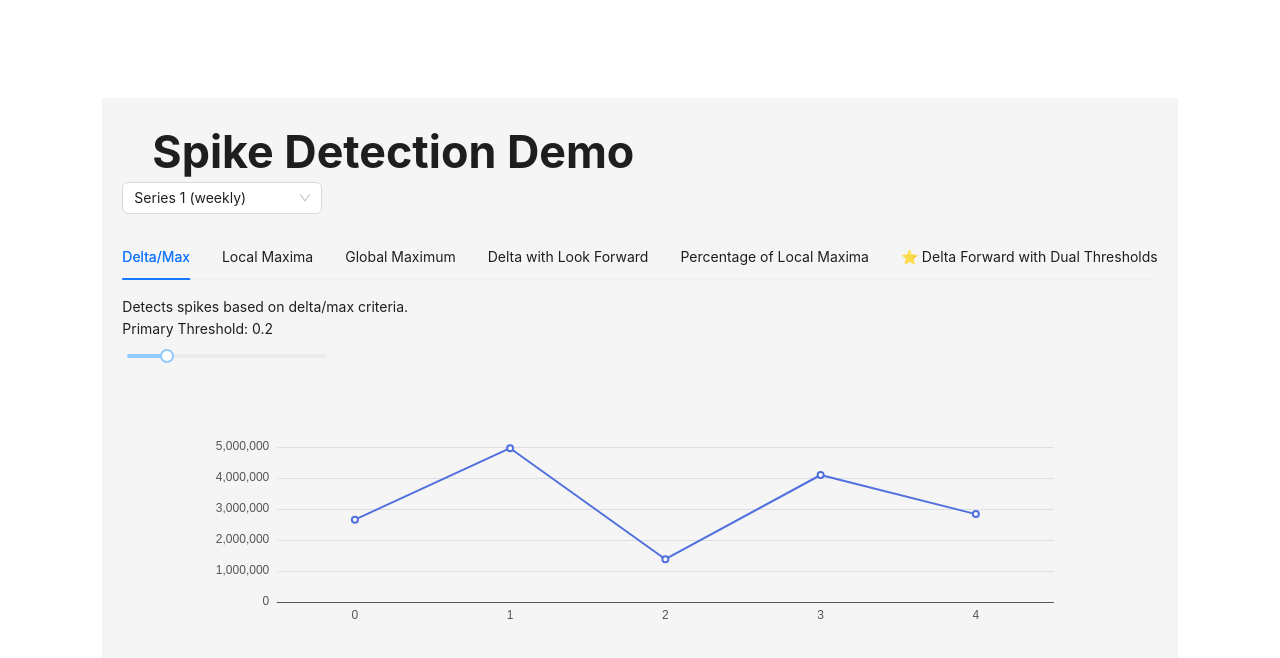
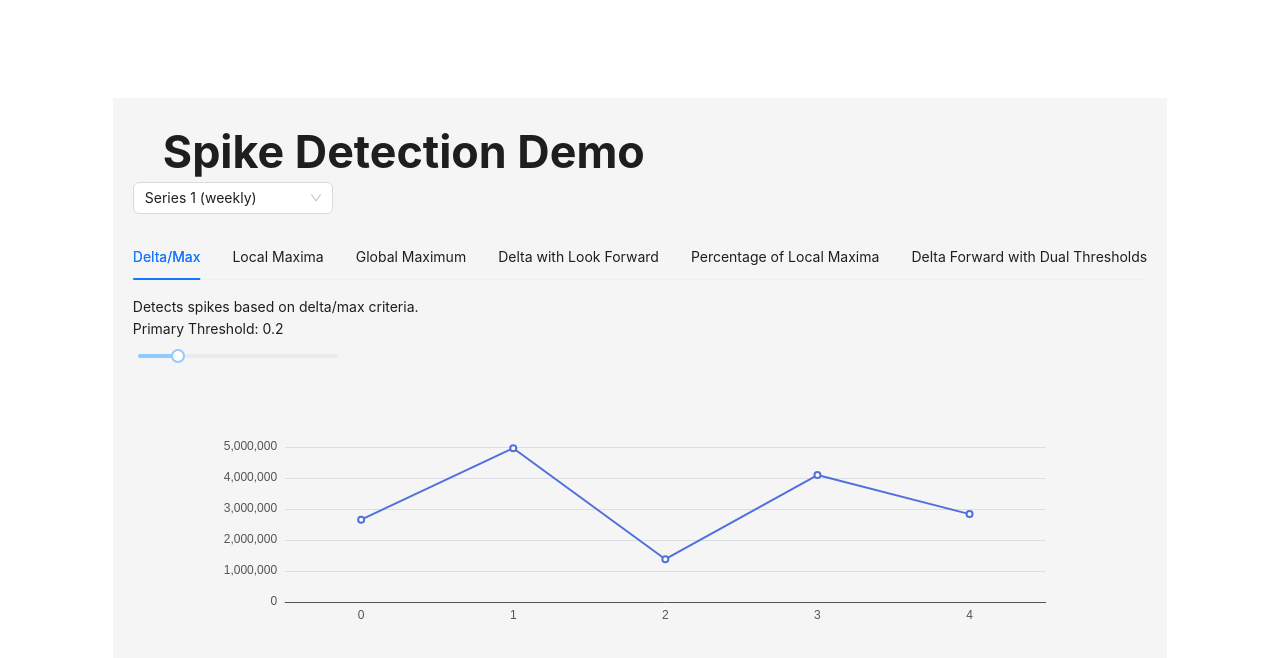
Before and after one commit to OmarNaguib/Spike-Detection, a React (Vite) app: page / in a window 1280 px wide. Shown: the top 658 px of the page. Built offline with nearby package versions, Linux system fonts and the light colour scheme.

Commit message:
Adjust name

```diff
--- a/src/algorithms.js
+++ b/src/algorithms.js
@@ -149,7 +149,7 @@ export const algorithms = [
     },
   },
   {
-    name: "⭐ Delta Forward with Dual Thresholds",
+    name: "Delta Forward with Dual Thresholds",
     description:
       "Detects spikes based on two delta/max criteria and uses a fallback if the first primaryThreshold detects less than a specified percentage of spikes.",
     detect: ({
```
